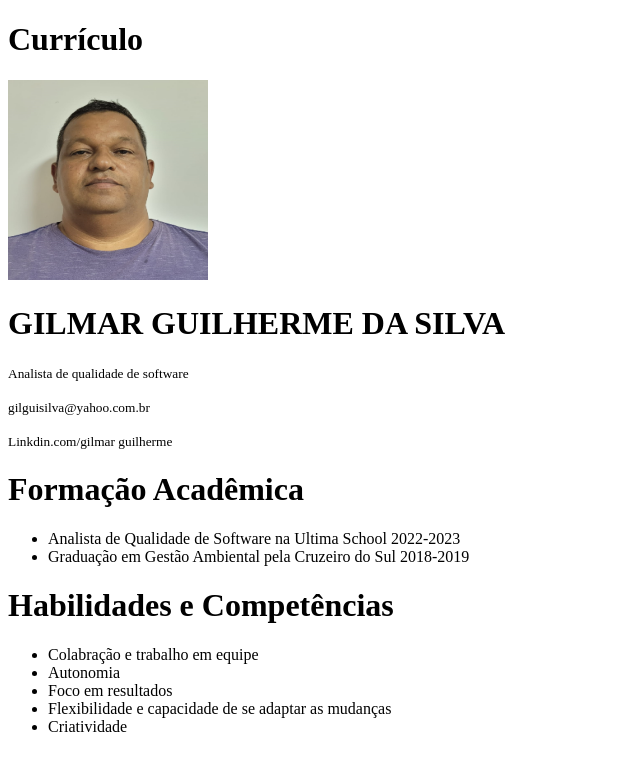
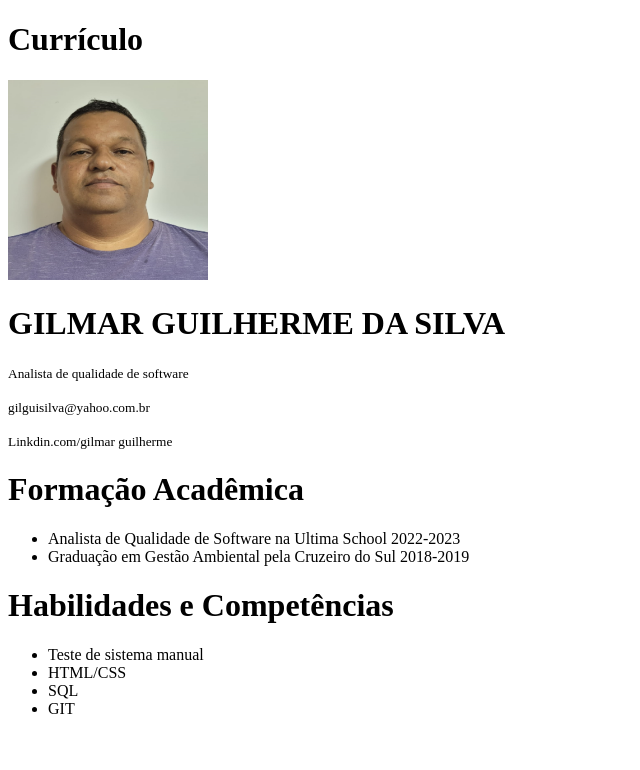
Before and after one commit to Gilguisiva/modulo2-portifolio, a plain HTML site: page index.html in a window 1280 px wide. Shown: the whole page, without its empty margins (0-640 px from the left). Drawn offline with Linux system fonts and the light colour scheme.

Commit message:
Please enter the commit message for your changes. Lines starting  with '#' will be ignored, and an empty message aborts the commit.  On branch main  Your branch is up to date with 'origin/main'.  Changes to be committed: 	modified:   index.html 	modified:   login2.html     modified:   style.css

```diff
--- a/index.html
+++ b/index.html
@@ -28,13 +28,10 @@
 <h1>Habilidades e Competências</h1>
 
 <ul>
-<li>Colabração e trabalho em equipe</li>
-<li>Autonomia</li>
-<li>Foco em resultados</li>
-<li>Flexibilidade e capacidade de se adaptar as mudanças</li>
-<li>Criatividade</li></ul>
-
-
+<li>Teste de sistema manual</li>
+<li>HTML/CSS</li>
+<li>SQL</li>
+<li>GIT</li></ul>
 
 
 </body>
--- a/style.css
+++ b/style.css
@@ -17,7 +17,6 @@
 input{
     width: 340px;
     height: 56px;
-
     background-color: #F4F4F4;
     border: 0;
     padding: 0 12px;
```
Also changed, not shown: login2.html (+1 -1 lines).
